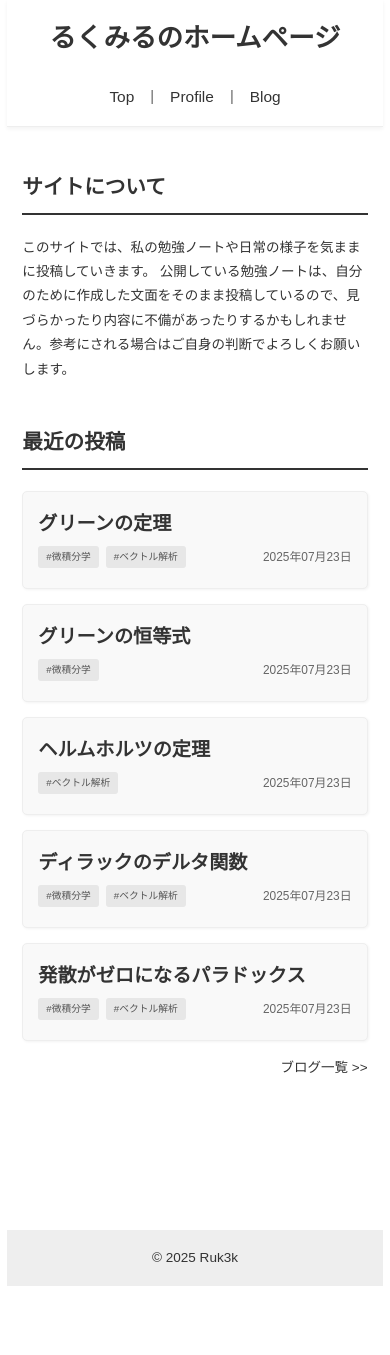
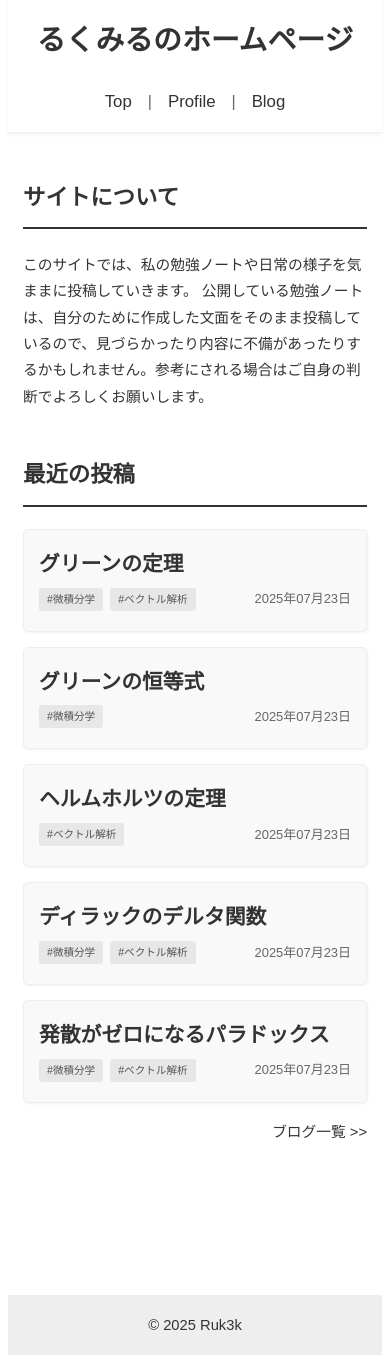
Before and after one commit to Ruk3k/my-homepage, a Jekyll site: the page built from index.html, in a window 390 px wide. Built offline with Jekyll 4.4.1, drawn with Linux system fonts in a browser that asks for light colours; nearby versions of some CDN libraries; some web fonts are replaced; a script that is not in the unit is left out; before the commit the page ends 1286 px from its top, so only the background shows below that.

Commit message:
スマホ向け表示の最適化3

```diff
--- a/_sass/_base.scss
+++ b/_sass/_base.scss
@@ -109,7 +109,7 @@ table {
 
   body {
     padding: 0em 0.5em;
-    font-size: 0.92em;
+    font-size: 1em;
   }
 
   .content-wrapper {
```
